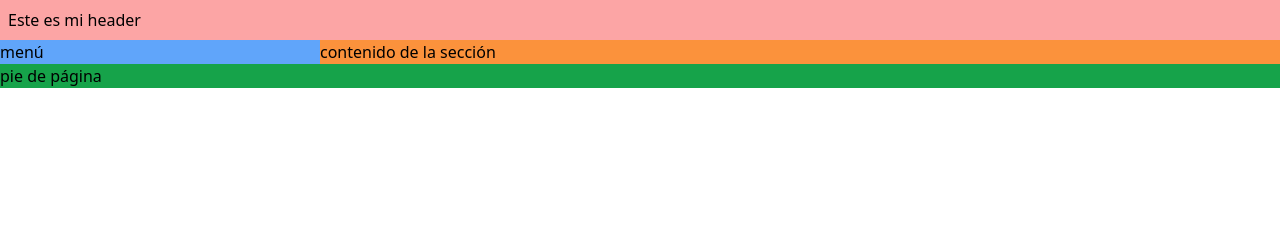
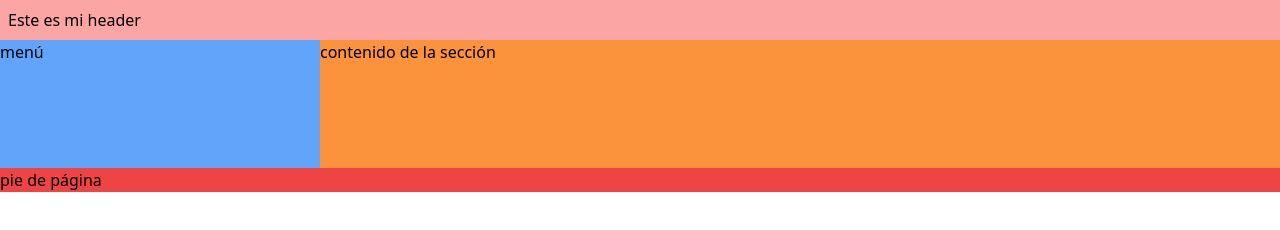
Before and after one commit to pintofelipe/ClassWednesday, a website: page src/index.html in a window 1280 px wide. Drawn offline with nearby package versions, Linux system fonts and the light colour scheme; files that its build step writes are made by us from their sources.

Commit message:
Estructura Grid Tailwind

```diff
--- a/src/index.html
+++ b/src/index.html
@@ -4,25 +4,26 @@
 <head>
   <meta charset="UTF-8">
   <meta name="viewport" content="width=device-width, initial-scale=1.0">
-  <title>Box Model Flex</title>
+  <title>Box Model Grid</title>
   <link rel="stylesheet" href="/dist/output.css">
 </head>
 
 <body>
-  <div class="mx-auto bg-green-600 max-w container">
-    <header class="p-2 h-10 bg-red-300">
+  <div class="grid  grid-cols-4 mx-auto bg-green-600 max-w-3x1 container">
+    <header class="col-span-4 p-2 h-10 bg-red-300">
       Este es mi header
     </header>
     <!-- flex-row-reverse sirve para invertir el orden -->
-    <section class="flex  bg-purple-400">
-      <nav class=" w-1/4 bg-blue-400">
+
+      <nav class="h-32 bg-blue-400">
+
         menú
       </nav>
-      <article class=" w-3/4 bg-orange-400">
+      <article class=" col-span-3 bg-orange-400">
         contenido de la sección
       </article>
-    </section>
-    <footer >
+
+    <footer class="col-span-4 bg-red-500">
       pie de página
     </footer>
   </div>
```
